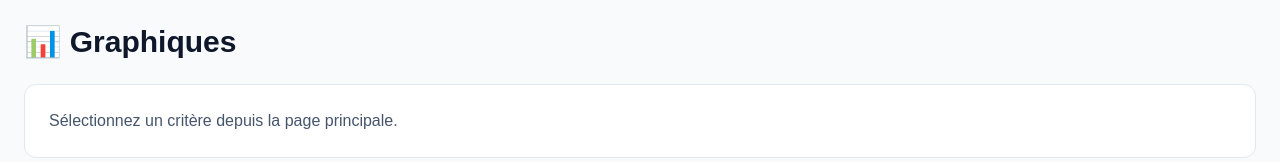
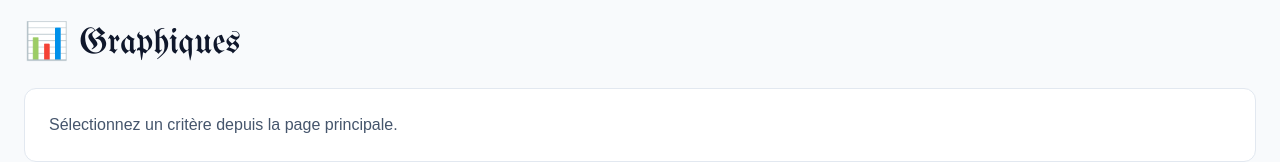
Before and after one commit to loucelia-svg/investisseur-perso, a Next.js app: page /graphes in a window 1280 px wide. Shown: the top 162 px of the page. Built offline with nearby package versions, Linux system fonts and the light colour scheme.

Commit message:
Correction du build Vercel

```diff
--- a/app/graphes/page.tsx
+++ b/app/graphes/page.tsx
@@ -1,14 +1,20 @@
 "use client";
 
-import { useEffect, useMemo, useState } from "react";
+import localFont from "next/font/local";
+import { Suspense, useEffect, useMemo, useState } from "react";
 import { useSearchParams } from "next/navigation";
+
+const unifraktur = localFont({
+  src: "../fonts/UnifrakturMaguntia-Book.ttf",
+  display: "swap",
+});
 
 type AnnualFundamental = {
   year: number;
   revenue: number | null;
 };
 
-export default function GraphiquesPage() {
+function GraphiquesContent() {
   const searchParams = useSearchParams();
 
   const company = searchParams.get("company");
@@ -39,12 +45,16 @@ export default function GraphiquesPage() {
 
   const maxRevenue =
     revenueData.length > 0
-      ? Math.max(...revenueData.map((item) => item.revenue ?? 0))
+      ? Math.max(
+          ...revenueData.map((item) => item.revenue ?? 0)
+        )
       : 0;
 
   const minRevenue =
     revenueData.length > 0
-      ? Math.min(...revenueData.map((item) => item.revenue ?? 0))
+      ? Math.min(
+          ...revenueData.map((item) => item.revenue ?? 0)
+        )
       : 0;
 
   const chartWidth = 900;
@@ -106,7 +116,9 @@ export default function GraphiquesPage() {
   return (
     <main className="min-h-screen bg-slate-50 p-6">
       <div className="mx-auto max-w-7xl">
-        <h1 className="text-3xl font-bold text-slate-900">
+        <h1
+          className={`${unifraktur.className} text-4xl font-normal text-slate-900`}
+        >
           📊 Graphiques
         </h1>
 
@@ -255,3 +267,21 @@ export default function GraphiquesPage() {
     </main>
   );
 }
+
+export default function GraphiquesPage() {
+  return (
+    <Suspense
+      fallback={
+        <main className="min-h-screen bg-slate-50 p-6">
+          <div className="mx-auto max-w-7xl">
+            <div className="rounded-xl border border-slate-200 bg-white p-6 text-slate-500">
+              Chargement du graphique…
+            </div>
+          </div>
+        </main>
+      }
+    >
+      <GraphiquesContent />
+    </Suspense>
+  );
+}
--- a/app/page.tsx
+++ b/app/page.tsx
@@ -216,7 +216,9 @@ export default function Home() {
 
                     </div>
 
-                    <InvestmentCriteria company={stock.name} />
+                    <InvestmentCriteria
+  company={stock.name}
+/>
 
                     <div className="mt-6 overflow-hidden rounded-xl border border-slate-200">
                       <TradingViewChart
```
Also changed, not shown: components/InvestmentCriteria.tsx (+2 -24 lines).
